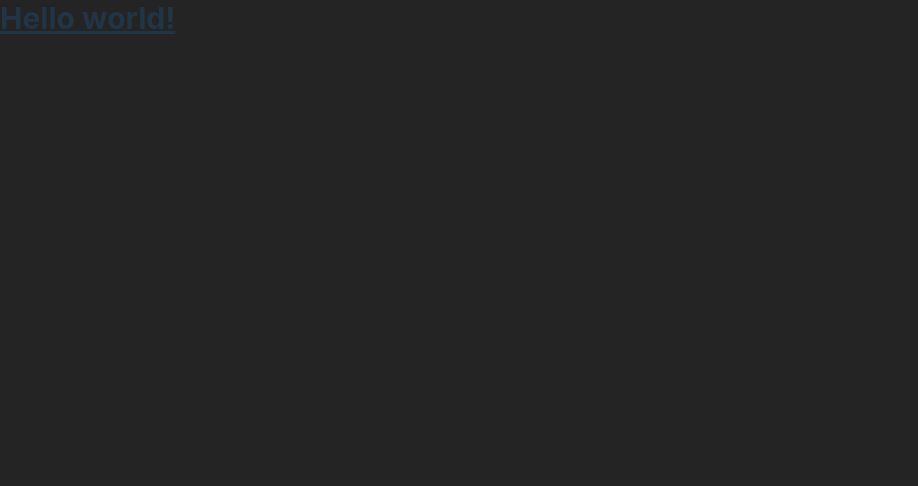
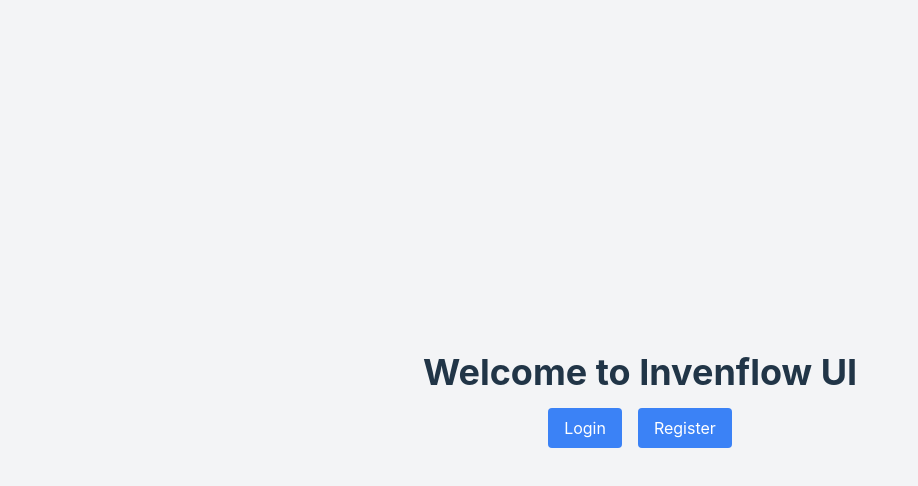
Before and after one commit to dannycahyo/invenflow-ui, a React (Vite) app: page / in a window 1280 px wide. Shown: the top 486 px of the page, without its empty margins (0-918 px from the left). Built offline with nearby package versions, Linux system fonts and the light colour scheme.

Commit message:
feat: update App component

```diff
--- a/src/App.jsx
+++ b/src/App.jsx
@@ -1,9 +1,27 @@
-function App() {
+import { Link } from "react-router-dom";
+
+export default function App() {
   return (
-    <>
-      <h1 className="text-3xl font-bold underline">Hello world!</h1>
-    </>
+    <div className="flex items-center justify-center min-h-screen bg-gray-100">
+      <div className="space-y-4">
+        <h1 className="text-4xl font-bold text-center">
+          Welcome to Invenflow UI
+        </h1>
+        <div className="flex justify-center space-x-4">
+          <Link
+            to="/login"
+            className="px-4 py-2 text-white bg-blue-500 rounded"
+          >
+            Login
+          </Link>
+          <Link
+            to="/register"
+            className="px-4 py-2 text-white bg-blue-500 rounded"
+          >
+            Register
+          </Link>
+        </div>
+      </div>
+    </div>
   );
 }
-
-export default App;
```
